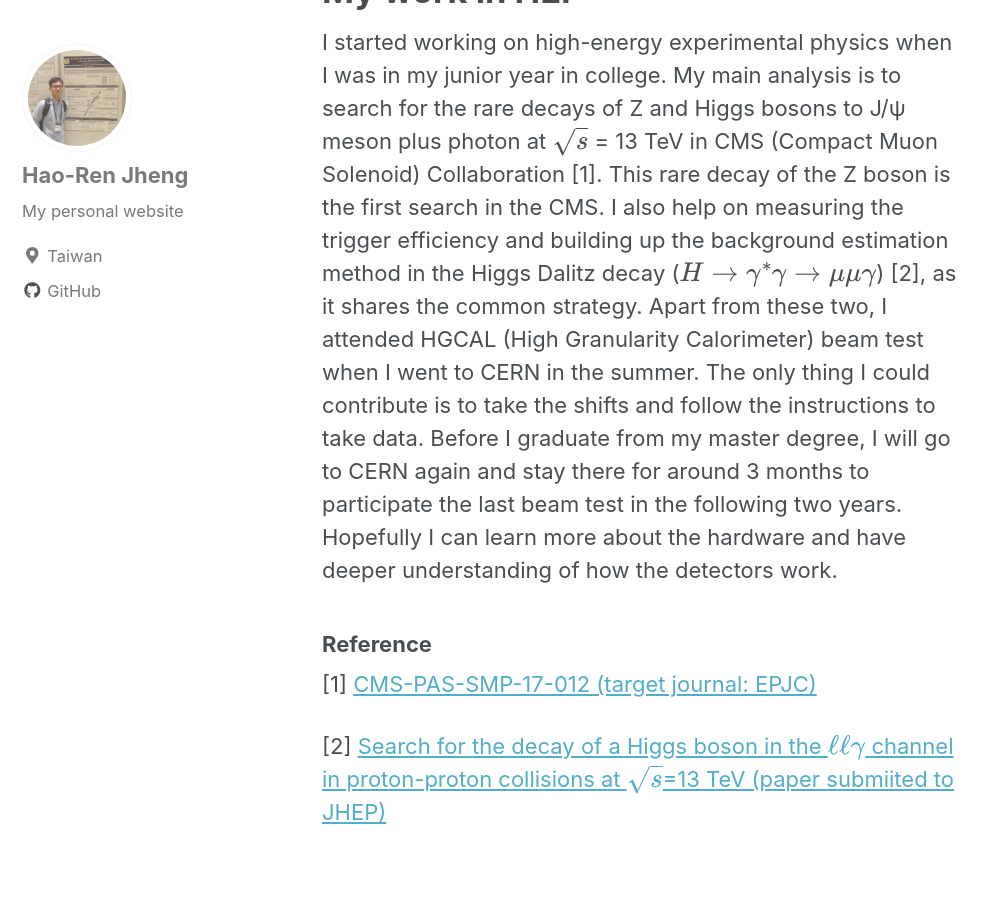
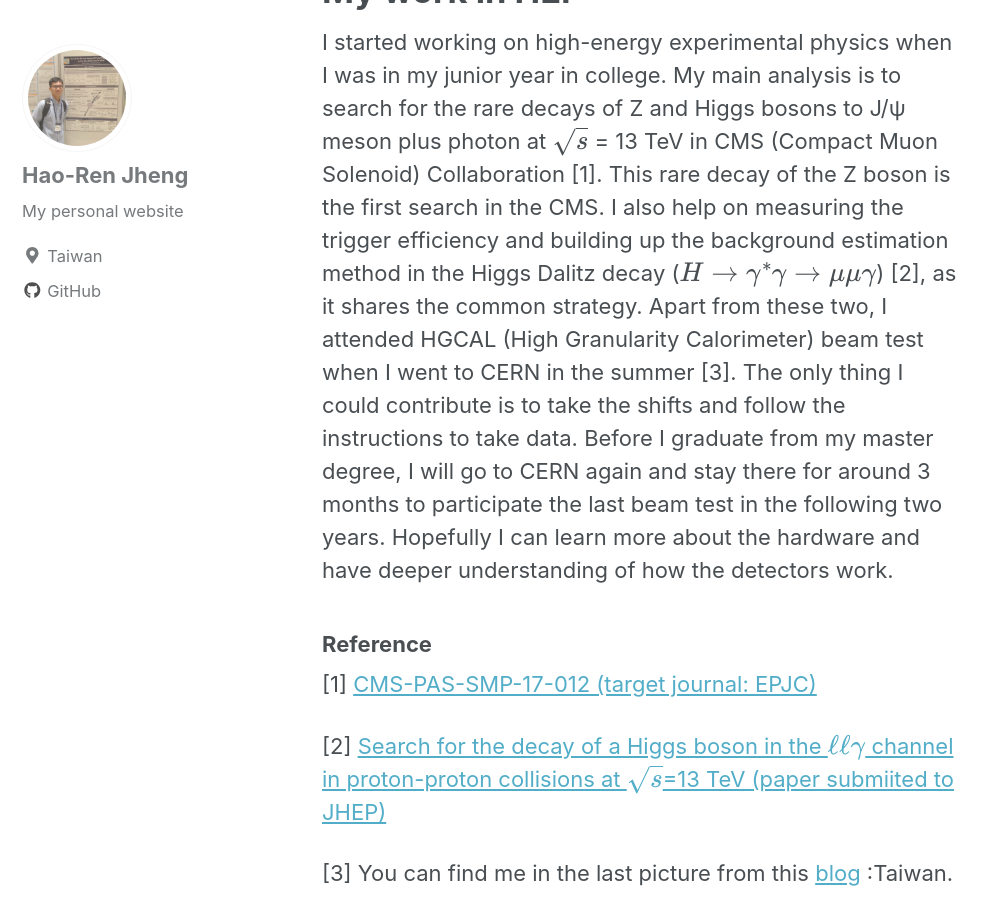
Before and after one commit to hrjheng/hrjheng.github.io, a Jekyll site: the page built from _pages/My-work-in-HEP.md, in a window 1280 px wide and 900 px high, scrolled down 1130 px. Shown: the whole window, without its empty margins (0-996 px from the left). Built offline with Jekyll 4.4.1, drawn with Linux system fonts in a browser that asks for light colours; nearby versions of some CDN libraries; formulas are drawn with MathJax 3.

Commit message:
new commit

```diff
--- a/_pages/My-work-in-HEP.md
+++ b/_pages/My-work-in-HEP.md
@@ -10,10 +10,12 @@ mathjax: "true"
 
 I started working on high-energy experimental physics when I was in my junior year in college. My main analysis is to search for the rare decays of Z and Higgs bosons to J/&psi; meson plus photon at $$\sqrt{s}$$ = 13 TeV in CMS (Compact Muon Solenoid) Collaboration [1]. This rare decay of the Z boson is the first search in the CMS.
 I also help on measuring the trigger efficiency and building up the background estimation method in the Higgs Dalitz decay ($$H\rightarrow\gamma^{*}\gamma\rightarrow\mu\mu\gamma$$) [2], as it shares the common strategy.
-Apart from these two, I attended HGCAL (High Granularity Calorimeter) beam test when I went to CERN in the summer. The only thing I could contribute is to take the shifts and follow the instructions to take data. Before I graduate from my master degree, I will go to CERN again and stay there for around 3 months to participate the last beam test in the following two years. Hopefully I can learn more about the hardware and have deeper understanding of how the detectors work.
+Apart from these two, I attended HGCAL (High Granularity Calorimeter) beam test when I went to CERN in the summer [3]. The only thing I could contribute is to take the shifts and follow the instructions to take data. Before I graduate from my master degree, I will go to CERN again and stay there for around 3 months to participate the last beam test in the following two years. Hopefully I can learn more about the hardware and have deeper understanding of how the detectors work.
 
 ### Reference ###
 
 [1] [CMS-PAS-SMP-17-012 (target journal: EPJC)](http://cms-results.web.cern.ch/cms-results/public-results/preliminary-results/SMP-17-012/index.html)
 
 [2] [Search for the decay of a Higgs boson in the $$\ell\ell\gamma$$ channel in proton-proton collisions at $$\sqrt{s}$$=13 TeV (paper submiited to JHEP)](http://cms-results.web.cern.ch/cms-results/public-results/publications/HIG-17-007/index.html)
+
+[3] You can find me in the last picture from this [blog](http://cylindricalonion.web.cern.ch/blog/201608/test-beam-tales-days-6-and-7) :Taiwan.
```
